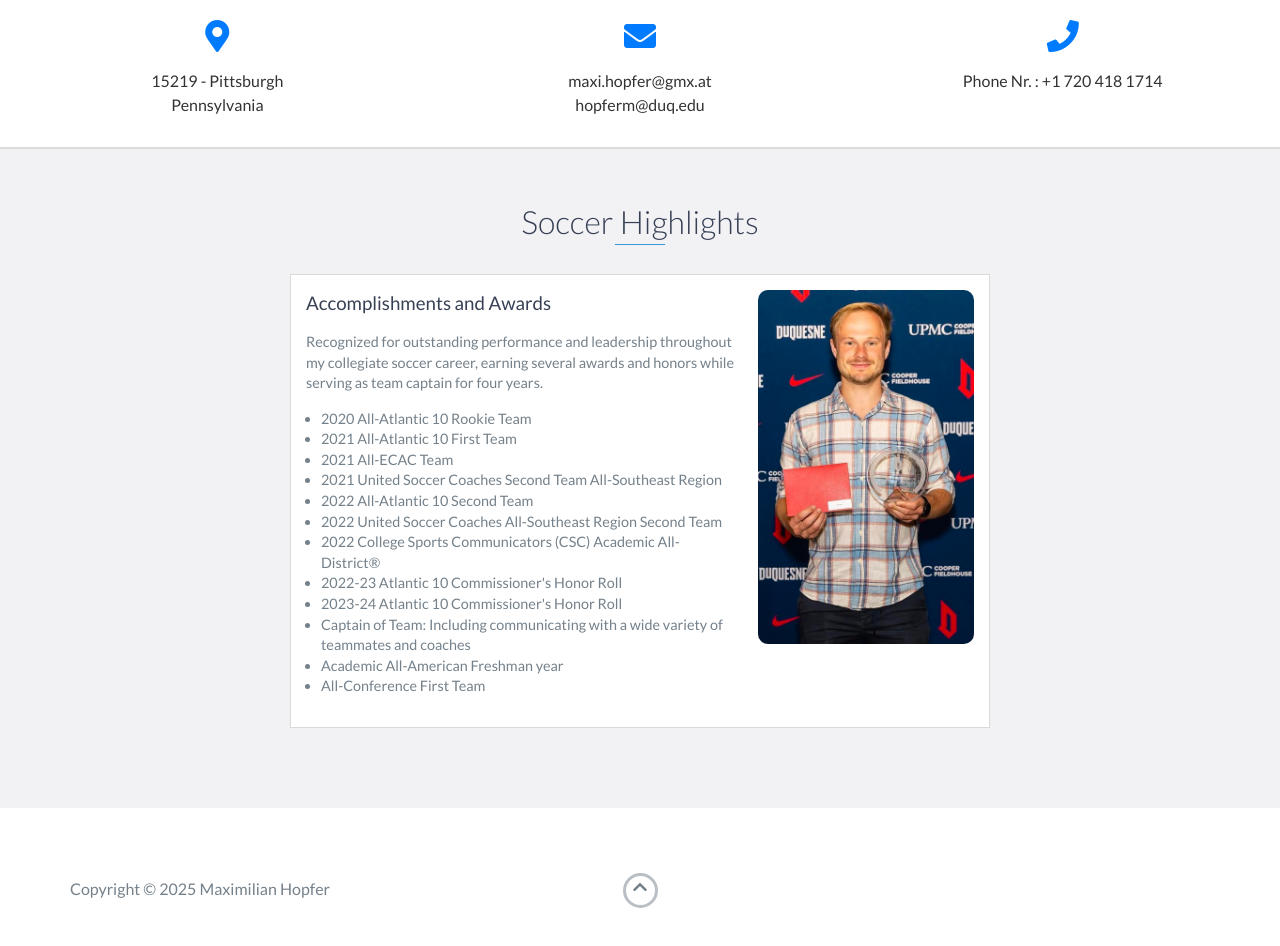
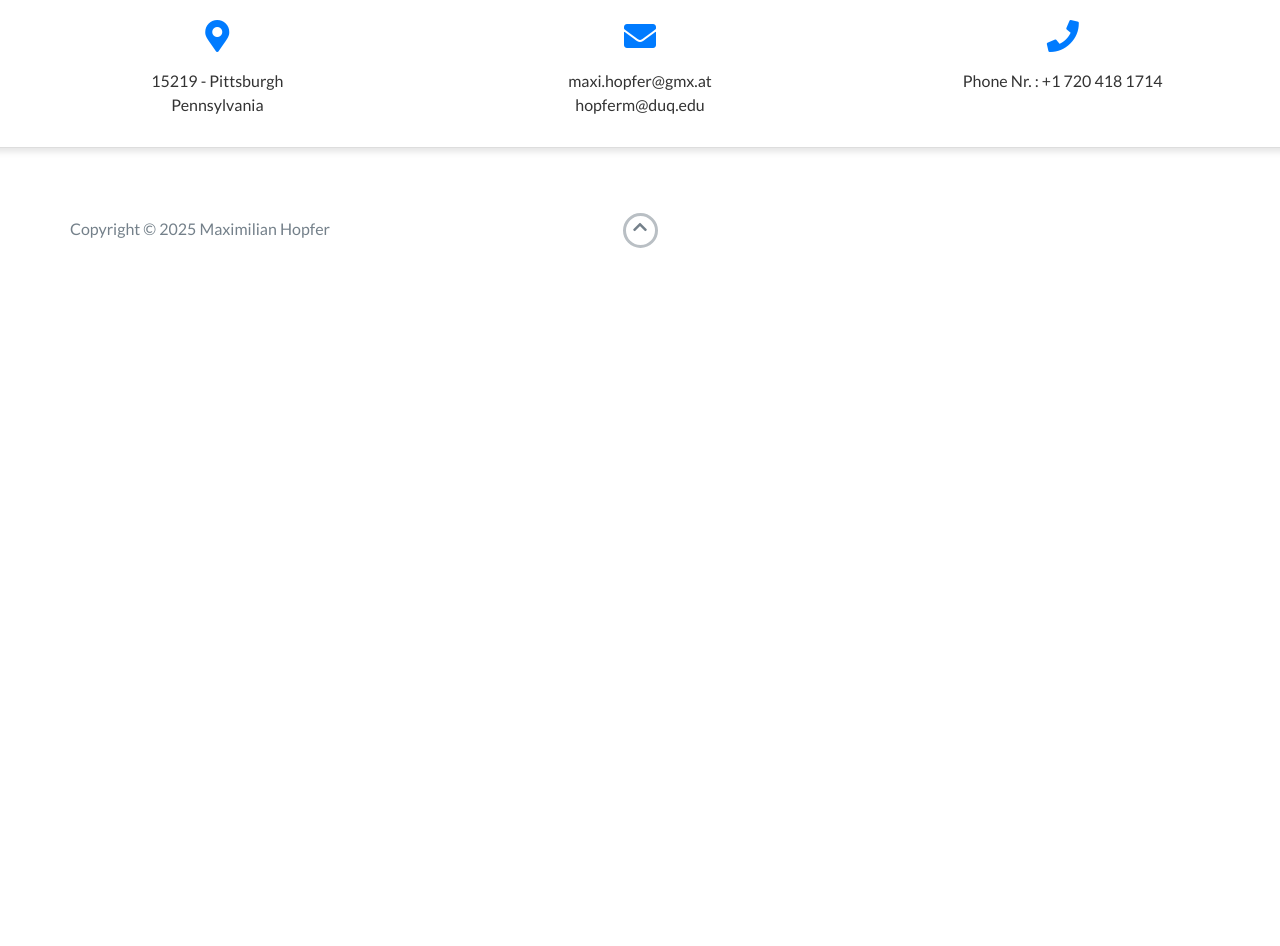
Before and after one commit to hopfinjo/hopfinjo.github.io, a website: page index.html in a window 1280 px wide. Shown: the part 5946-6892 px from the top of the page. After the commit the page ends 6244 px from the top, so only its background shows below. Drawn offline with nearby package versions, Linux system fonts and the light colour scheme.

Commit message:
Update index.html

```diff
--- a/index.html
+++ b/index.html
@@ -375,11 +375,11 @@
         </div>
     </section>
 
-    <div class="optional-section background-alt">
+    <!-- <div class="optional-section background-alt">
         <h2 class="heading">Soccer Highlights</h2>
 
         <div class="optional-section-block" style="display: flex; align-items: flex-start;">
-            <!-- Text Section -->
+             Text Section
             <div style="flex: 2; padding-right: 20px;">
                 <h3>Accomplishments and Awards</h3>
                 <p>
@@ -401,13 +401,13 @@
                 </ul>
             </div>
 
-            <!-- Image Section -->
+            <-- Image Section
             <div style="flex: 1; text-align: center;">
                 <img src="images/Maxi.jpg" alt="Soccer Highlight" style="width: 100%; max-width: 250px; border-radius: 10px;">
             </div>
         </div>
-        <!-- End .optional-section-block -->
-    </div>
+         End .optional-section-block
+    </div> -->
 
 
 
```
